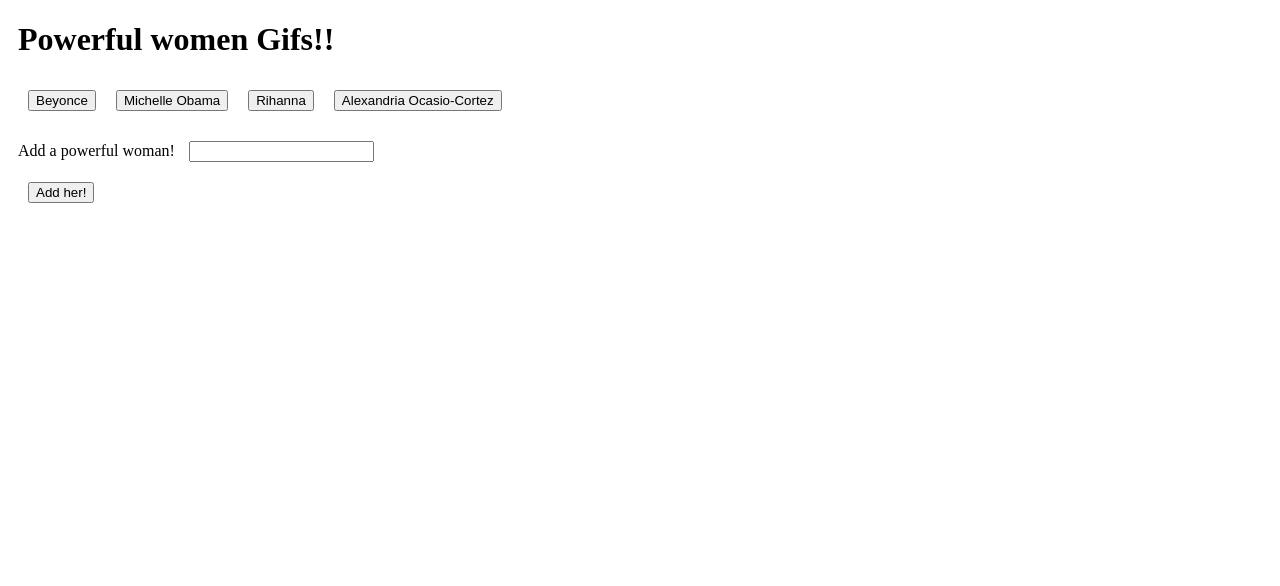
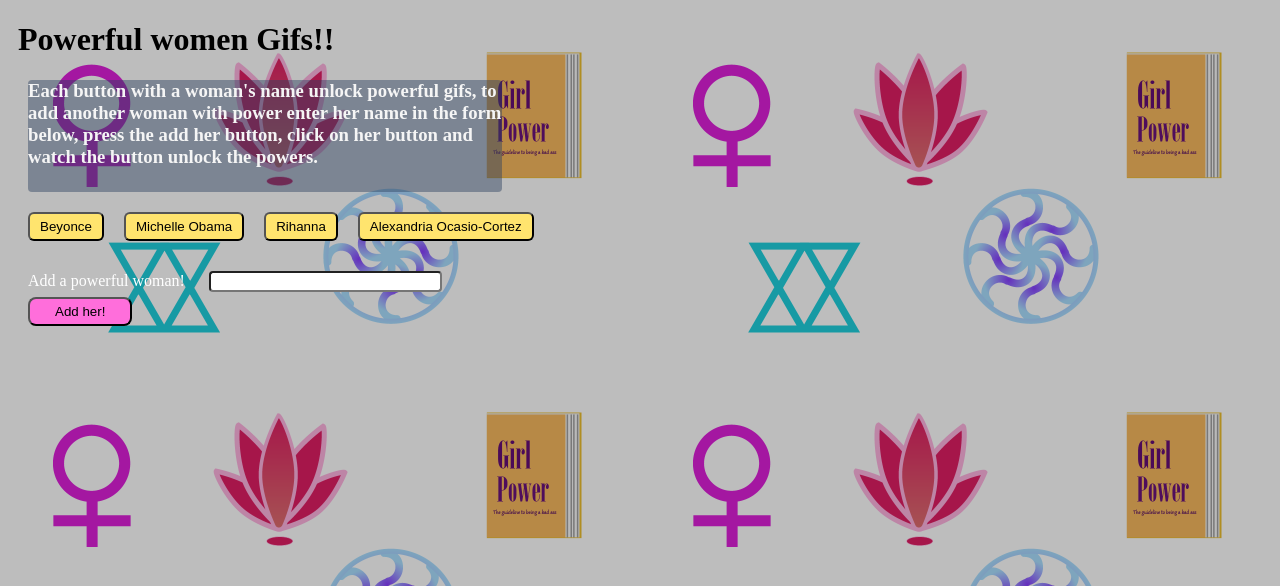
Before and after one commit to Chelsea-exe/GifTastic, a PHP site: page /index2.html in a window 1280 px wide. Shown: the top 586 px of the page. Run offline with PHP 8.4, Linux system fonts and the light colour scheme.

Commit message:
updated styling and js

```diff
--- a/index2.html
+++ b/index2.html
@@ -7,10 +7,14 @@
     <title>Strong Women Gifs</title>
     <script src="http://code.jquery.com/jquery-3.4.1.min.js"></script>
     <link rel="stylesheet" href="style2.css">
+    <!-- <link rel="stylesheet" href="https://stackpath.bootstrapcdn.com/bootstrap/4.4.1/css/bootstrap.min.css" integrity="sha384-Vkoo8x4CGsO3+Hhxv8T/Q5PaXtkKtu6ug5TOeNV6gBiFeWPGFN9MuhOf23Q9Ifjh" crossorigin="anonymous"> -->
 </head>
 <body>
     <div id="header">
         <h1>Powerful women Gifs!!</h1>
+        <div id="directions">
+        <h3>Each button with a woman's name unlock powerful gifs, to add another woman with power enter her name in the form below, press the add her button, click on her button and watch the button unlock the powers.</h3>
+        </div>
     </div>
     <div id="display-buttons"></div>
     <form id="women">
--- a/javascript2.js
+++ b/javascript2.js
@@ -125,9 +125,18 @@
     }
 }
 
+$("#add-woman").on("click", function() {
+    var input = $("#woman-input").val().trim();
+        if(input === "") {
+            alert("add a woman please!");
+            console.log("add her button was pushed!");
+        }
+
+})
+
 $("#add-woman").on("click", function(event) {
+
     event.preventDefault();
-
     var powerful = $("#woman-input").val().trim();
     women.push(powerful);
 
@@ -178,4 +187,17 @@
             }
         }
     })
+    // $("#add-woman").on("click", function() {
+    //     var field = $("#woman-input")
+    //     if(field === "") {
+    //         alert("add a woman please!");
+    //         console.log("add her button was pushed!");
+    //     }
+    // })
+    // $(".women").on("click", function() {
+    //   var data = $(this).attr("data-name");
+    //   if (data === "still") {
+    //       $(this).attr("src")
+    //   }
+    // })
 })
--- a/style2.css
+++ b/style2.css
@@ -1,6 +1,76 @@
+body {
+    background-image: linear-gradient(rgba(0, 0, 0, 0.26), rgba(0, 0, 0, 0.26)), url(./assets/Artboard\ 1.png);
+    background-repeat: repeat;
+    background-size: 80vh;
+}
+#header {
+    opacity: 10px;
+}
 button,
 div,
 form,
+#header,
+label,
 input {
     margin: 10px;
 }
+#gifsappear {
+    background-color: rgba(99, 36, 128, 0.384);
+    width: fit-content;
+    border-radius: 6px;
+}
+.women{
+    background-color: rgb(255, 228, 110);
+    border-radius: 6px;
+    padding: 5px 10px;
+    color: rgb(0, 0, 0);
+}
+.women:hover {
+    background-color: rgb(187, 162, 50);
+    cursor: pointer;
+    color: white;
+}
+.women:active {
+    background-color: rgb(255, 165, 129);
+    box-shadow: 0 5px rgb(146, 145, 145);
+    transform: translateY(4px);
+}
+#add-woman {
+    background-color: rgb(255, 110, 219);
+    border-radius: 8px;
+    padding: 5px 25px;
+    margin-top: -5px;
+}
+#add-woman:hover {
+    background-color: rgb(124, 35, 102);
+    cursor: pointer;
+    color: white;
+}
+#add-woman:active {
+    background-color: rgb(106, 35, 124);
+    box-shadow: 0 5px rgb(146, 145, 145);
+    transform: translateY(4px);
+}
+p {
+    color: white;
+}
+h1 {
+    color: rgb(0, 0, 0);
+}
+#directions {
+    background-color: rgba(46, 66, 97, 0.459);
+    width: 37vw;
+    border-radius: 4px;
+    height: 14vh;
+}
+h3 {
+    color: rgb(245, 245, 245);
+}
+
+label {
+    color: white;
+}
+#woman-input {
+    border-radius: 4px;
+    padding-right: 50px;
+}
```
Also changed, not shown: assets/Artboard 1.png (added).
